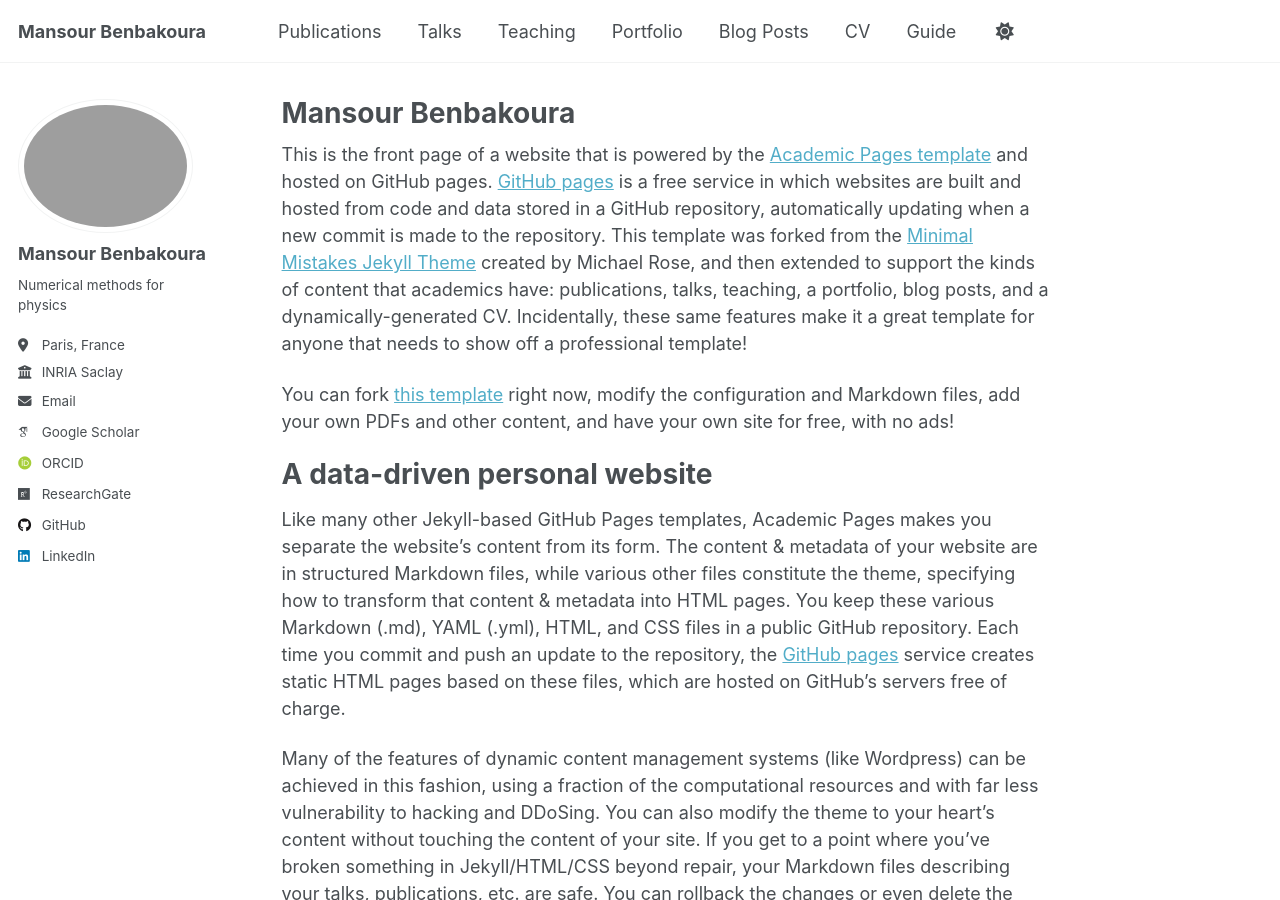
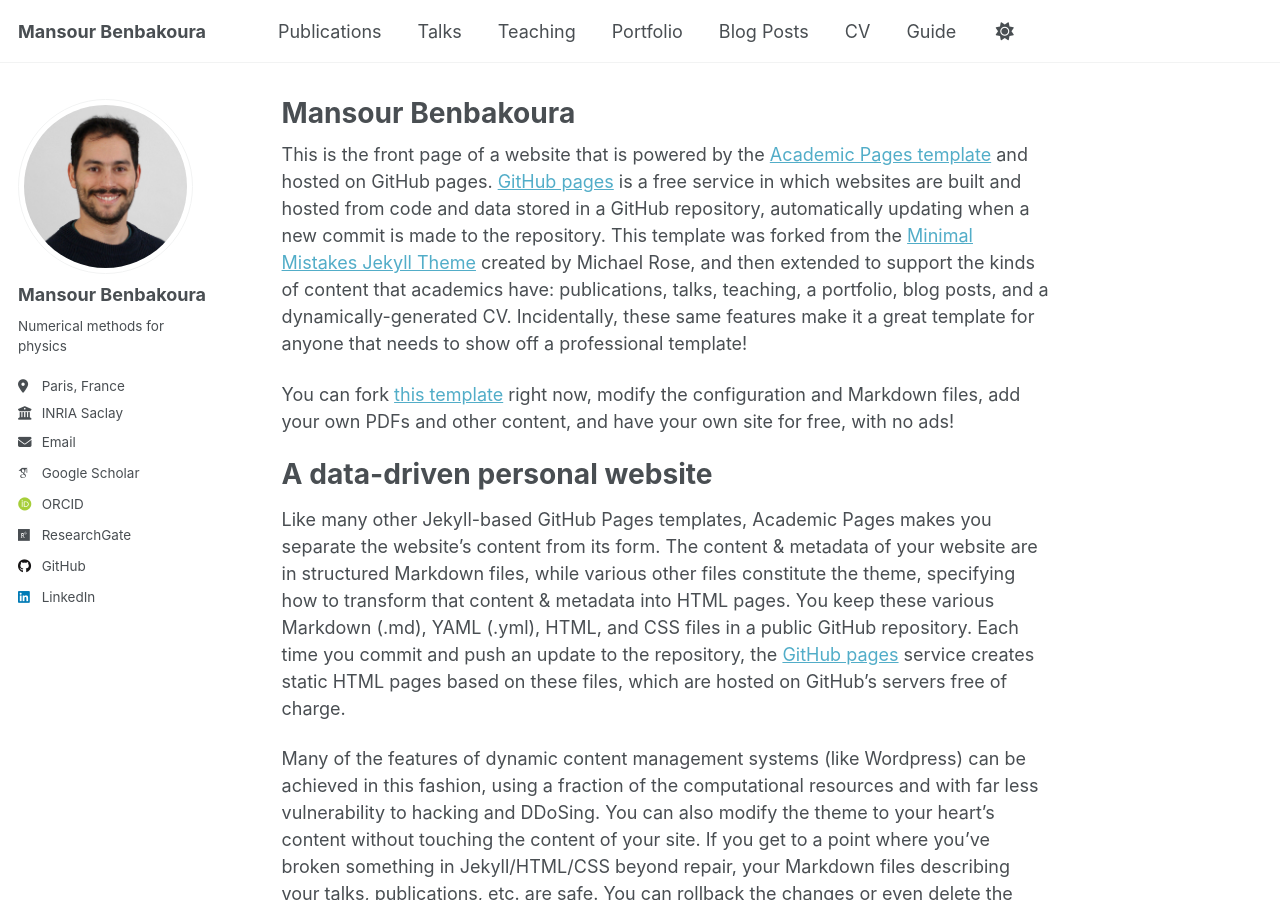
Before and after one commit to mansour-b/mansour-b.github.io, a Jekyll site: the page built from _pages/about.md, in a window 1280 px wide and 900 px high. Built offline with Jekyll 4.4.1, drawn with Linux system fonts in a browser that asks for light colours; some web fonts are replaced; a script that is not in the unit is left out.

Commit message:
Update _config.yml

```diff
--- a/_config.yml
+++ b/_config.yml
@@ -22,7 +22,7 @@ repository               : "mansour-b/mansour-b.github.io"
 #               Additional customization can be done by editing /_includes/author-profile.html
 author:
   # Biographic information
-  avatar           : "BENBAKOURA_square.png"
+  avatar           : "BENBAKOURA_square.jpg"
   name             : "Mansour Benbakoura"
   pronouns         : # example: "she/her"
   bio              : "Numerical methods for physics"
```
